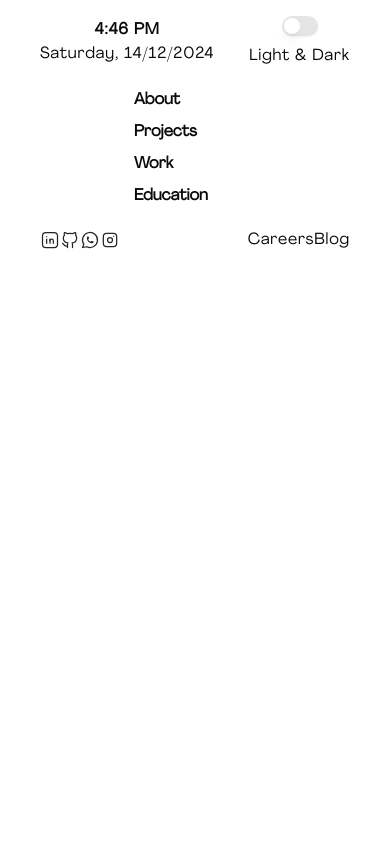
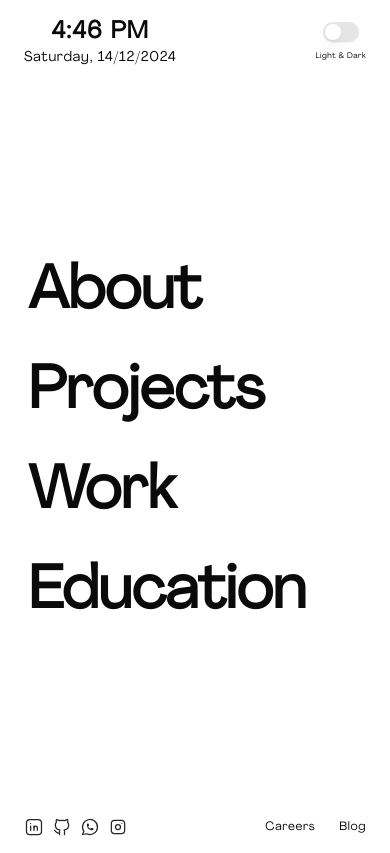
Before and after one commit to saadtresayyed10/minimal-portfolio, a Next.js app: page / in a window 390 px wide. Built offline with nearby package versions, Linux system fonts and the light colour scheme.

Commit message:
Home page optimized for phone

```diff
--- /dev/null
+++ b/app/(about)/about/page.tsx
@@ -0,0 +1,9 @@
+const AboutPage = () => {
+  return (
+    <div className="flex flex-col lg:gap-y-10 justify-center items-center w-full min-h-screen">
+      AboutPage
+    </div>
+  );
+};
+
+export default AboutPage;
--- a/app/(home)/_components/BodyLinks.tsx
+++ b/app/(home)/_components/BodyLinks.tsx
@@ -22,11 +22,11 @@ const bodyLinks = [
 
 const BodyLinks = () => {
   return (
-    <div className="flex justify-start items-start flex-col lg:gap-y-10 font-agrandir capitalize font-bold lg:text-6xl lg:mr-[500px]">
+    <div className="flex justify-start items-start flex-col gap-y-10 font-agrandir capitalize font-bold lg:text-6xl text-6xl lg:mr-[500px]">
       {bodyLinks.map((bodyLink) => (
         <Link
           key={bodyLink.name}
-          className="flex items-center lg:gap-x-2 duration-300 group"
+          className="flex items-center gap-x-2 duration-300 group"
           href={bodyLink.ref}
         >
           <span>{bodyLink.name}</span>
--- a/app/(home)/_components/Footer.tsx
+++ b/app/(home)/_components/Footer.tsx
@@ -8,8 +8,8 @@ import Link from "next/link";
 
 const Footer = () => {
   return (
-    <div className="flex justify-between items-center px-10 py-4">
-      <div className="flex justify-center items-center lg:gap-x-5">
+    <div className="flex justify-between items-center px-6 py-4">
+      <div className="flex justify-center items-center lg:gap-x-5 gap-x-2">
         <Link
           target="_blank"
           href="https://www.linkedin.com/in/saad-sayyed-trev/"
@@ -30,14 +30,14 @@ const Footer = () => {
           <IconBrandInstagram className="w-5 h-5 text-neutral-800 dark:text-neutral-100 stroke-[1.5]" />
         </Link>
       </div>
-      <div className="flex justify-center items-center lg:gap-x-10">
+      <div className="flex justify-center items-center lg:gap-x-10 gap-x-6">
         <Link href="/careers">
-          <p className="font-agrandir lg:text-xs font-light tracking-wider">
+          <p className="font-agrandir text-xs font-light tracking-wider">
             Careers
           </p>
         </Link>
         <Link href="/">
-          <p className="font-agrandir lg:text-xs font-light tracking-wider">
+          <p className="font-agrandir text-xs font-light tracking-wider">
             Blog
           </p>
         </Link>
--- a/app/(home)/_components/Navbar.tsx
+++ b/app/(home)/_components/Navbar.tsx
@@ -41,18 +41,18 @@ const Navbar = () => {
   }, []);
 
   return (
-    <nav className="flex justify-between items-center px-10 py-4">
+    <nav className="flex justify-between items-center lg:px-10 px-6 py-4">
       <div className="flex justify-center items-center flex-col">
-        <h1 className="font-agrandir lg:text-2xl font-semibold tracking-wider">
+        <h1 className="font-agrandir text-2xl font-semibold tracking-wider">
           {currentTime}
         </h1>
-        <h1 className="font-agrandir lg:text-sm font-light tracking-wider">
+        <h1 className="font-agrandir text-sm font-light tracking-wider">
           {currentDate}
         </h1>
       </div>
       <div className="flex justify-center items-center flex-col gap-y-2">
         <ThemeSwitch />
-        <p className="font-agrandir lg:text-[8px] font-light tracking-wider">
+        <p className="font-agrandir text-[8px] font-light tracking-wider">
           Light & Dark
         </p>
       </div>
--- a/app/(home)/page.tsx
+++ b/app/(home)/page.tsx
@@ -2,7 +2,7 @@ import BodyLinks from "./_components/BodyLinks";
 
 const HomePage = () => {
   return (
-    <div className="flex justify-center items-center flex-col lg:h-[75vh] w-full">
+    <div className="flex justify-center items-center flex-col lg:h-[75vh] h-[85vh] w-full">
       <BodyLinks />
     </div>
   );
```
